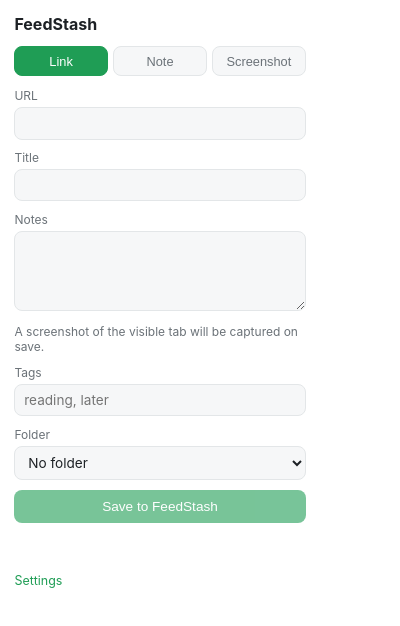
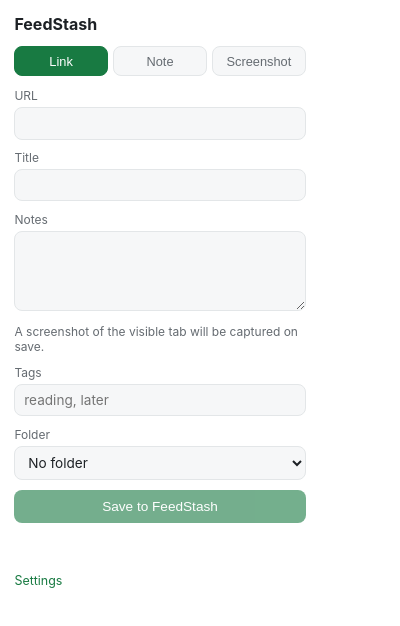
Before and after one commit to LiftbridgeLabs/feedstash, a browser extension: page clients/extension/popup.html in a window 400 px wide. Drawn offline with Linux system fonts and the light colour scheme.

Commit message:
Browser extension 1.0.4: the Save button and notes meet 4.5:1 contrast
The extension kept FeedStash's old green, which gives white text 3.5:1, and its
dark-mode red was just under 4.5:1. It now uses the web app's FeedStash scheme
colors from 0.12, including the note shown on the page after a right-click save.

```diff
--- a/clients/extension/background.js
+++ b/clients/extension/background.js
@@ -73,7 +73,7 @@
 /** Says how a save went: a note on the page itself, and the toolbar badge (all there is on pages extensions can't
     touch, like the browser's own). Shown only after saving, so it's never in a saved page or screenshot. */
 async function tell(tab, text, ok) {
-  flashBadge(ok ? 'OK' : '!', ok ? '#3fb950' : '#e5484d');
+  flashBadge(ok ? 'OK' : '!', ok ? '#187a42' : '#c5342d');
   try {
     await chrome.scripting.executeScript({ target: { tabId: tab.id }, func: showNote, args: [text, ok] });
   } catch {
@@ -94,7 +94,7 @@
     position: 'fixed', right: '16px', bottom: '16px', zIndex: '2147483647', maxWidth: '360px',
     padding: '10px 14px', borderRadius: '8px', boxShadow: '0 6px 24px rgba(0, 0, 0, 0.25)',
     font: '14px/1.4 -apple-system, BlinkMacSystemFont, "Segoe UI", Roboto, sans-serif',
-    color: '#ffffff', background: ok ? '#1f9d55' : '#d0372f',
+    color: '#ffffff', background: ok ? '#187a42' : '#c5342d',
   });
   host.attachShadow({ mode: 'closed' }).append(note);
   document.documentElement.append(host);
--- a/clients/extension/popup.css
+++ b/clients/extension/popup.css
@@ -1,14 +1,15 @@
-/* FeedStash's own colors (the web app's FeedStash scheme), light or dark with the system. */
+/* FeedStash's own colors (the web app's FeedStash scheme), light or dark with the system. Text and buttons meet
+   4.5:1 contrast, like the web app. */
 :root {
   --bg: #ffffff;
   --surface: #f6f7f8;
   --border: #e3e6e8;
   --text: #1d2125;
-  --text-dim: #6b7278;
-  --accent: #1f9d55;
-  --accent-hover: #188246;
+  --text-dim: #656b71;
+  --accent: #187a42;
+  --accent-hover: #125e33;
   --accent-text: #ffffff;
-  --danger: #d0372f;
+  --danger: #c5342d;
   --radius: 8px;
   color-scheme: light;
 }
@@ -22,7 +23,7 @@
   --accent: #2fb866;
   --accent-hover: #3fcb77;
   --accent-text: #0c1a12;
-  --danger: #ef5b52;
+  --danger: #f16c64;
   color-scheme: dark;
 }
 @media (prefers-color-scheme: dark) {
@@ -35,7 +36,7 @@
     --accent: #2fb866;
     --accent-hover: #3fcb77;
     --accent-text: #0c1a12;
-    --danger: #ef5b52;
+    --danger: #f16c64;
     color-scheme: dark;
   }
 }
```
Also changed, not shown: clients/extension/manifest.json.
